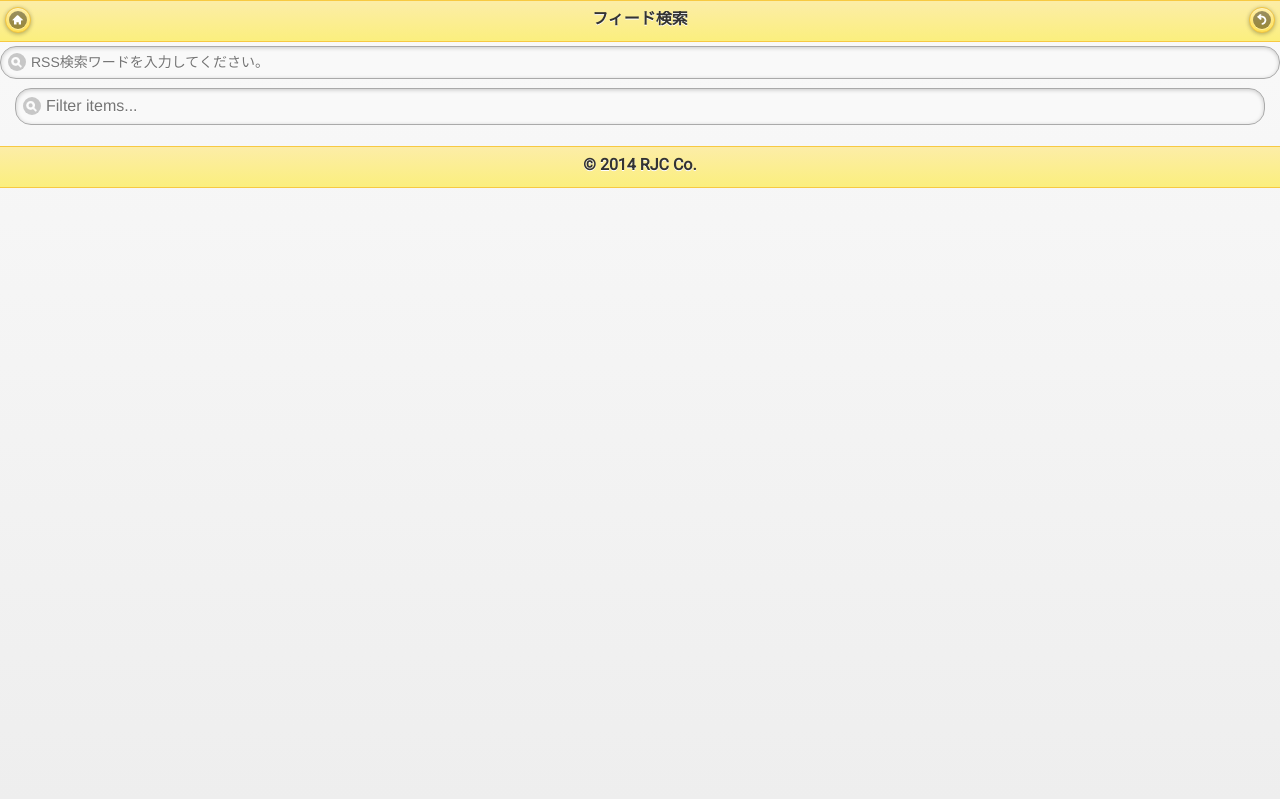
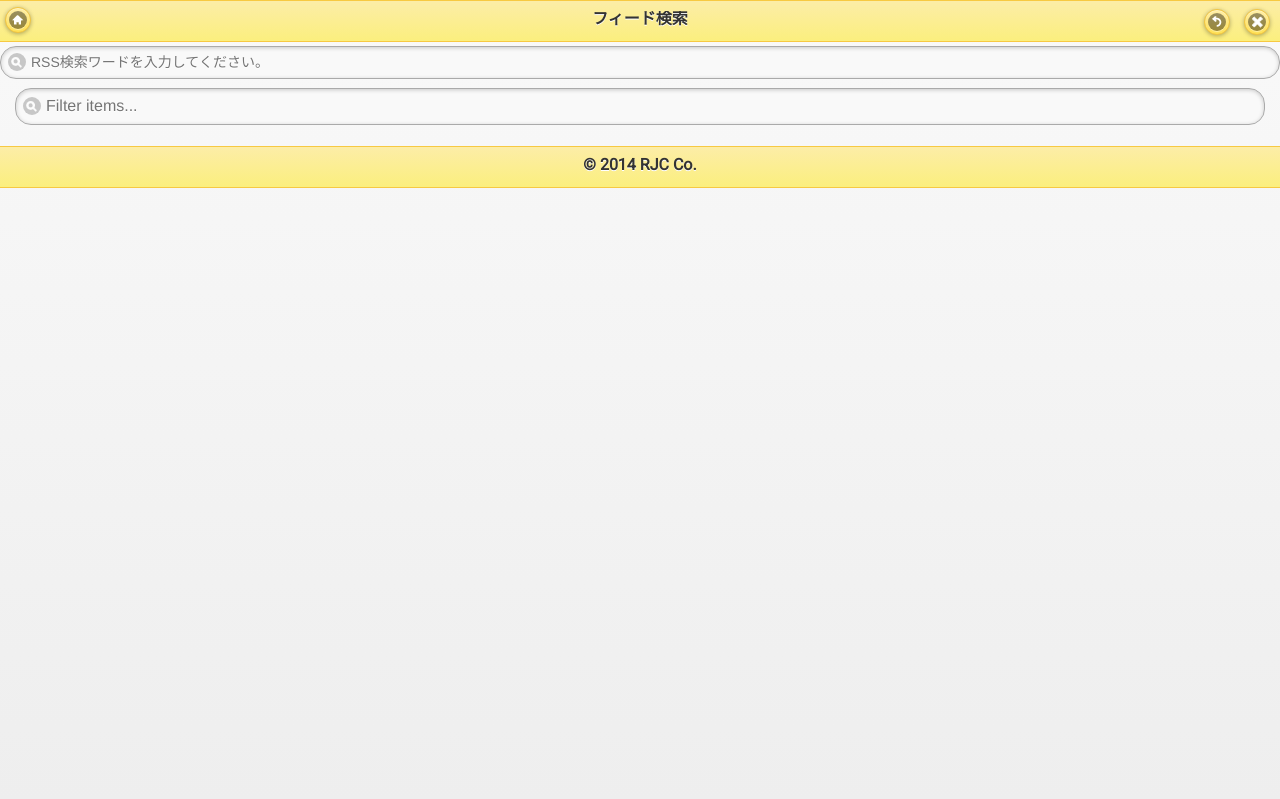
Before and after one commit to rjc-s-oono/feedknot, a Django app: template src/templates/feedknot/search_feed.html in a window 1280 px wide. Shown: the top 799 px of the page. Run offline with Django 3.2, Linux system fonts and the light colour scheme; the template is opened without the code that fills it, so the values that code supplies are empty; some libraries are stand-ins or nearby versions.

Commit message:
ログアウトボタン追加

```diff
--- a/src/templates/feedknot/search_feed.html
+++ b/src/templates/feedknot/search_feed.html
@@ -23,13 +23,16 @@
         {# == タイトルバー ========== #}
         <div data-role="header" data-position="fixed" data-theme="e">
             {# ホームボタン #}
-            <a href="{% url 'main' %}" data-iconpos="notext" data-icon="home" rel="external">ホーム</a>
+            <a href="{% url 'main' %}" data-iconpos="notext" data-icon="home" rel="external">メイン画面</a>
 
             {# タイトル #}
             <h1 id="title">フィード検索</h1>
 
-            {# 戻るボタン #}
-            <a href="{% url 'feed_list' box_id %}" data-iconpos="notext" data-icon="back" rel="external">戻る</a>
+            <div class="ui-btn-right" style="top: 0px;">
+                {# 戻るボタン #}
+                <a href="{% url 'feed_list' box_id %}"style="top: 0px;" data-role="button" rel="external" data-iconpos="notext" data-icon="back" rel="external" data-inline="true">戻る</a>
+                <a href="{% url 'account_logout' %}"style="top: 0px;" data-role="button" rel="external" data-transition="fade" data-iconpos="notext" data-icon="delete" data-inline="true">ログアウト</a>
+            </div>
         </div> <!-- header -->
 
         {# == ↓ポップアップ内容  ========== #}
```
